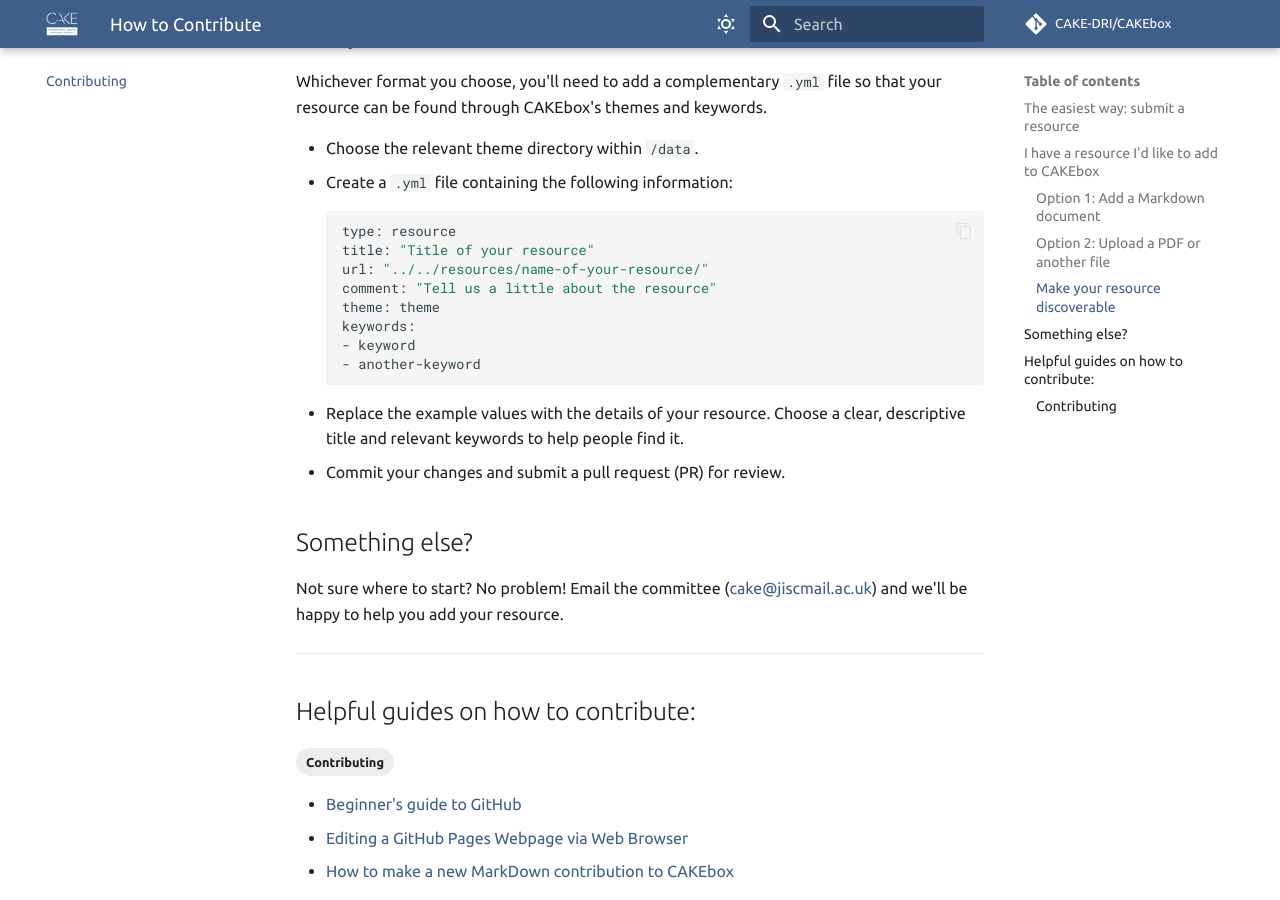
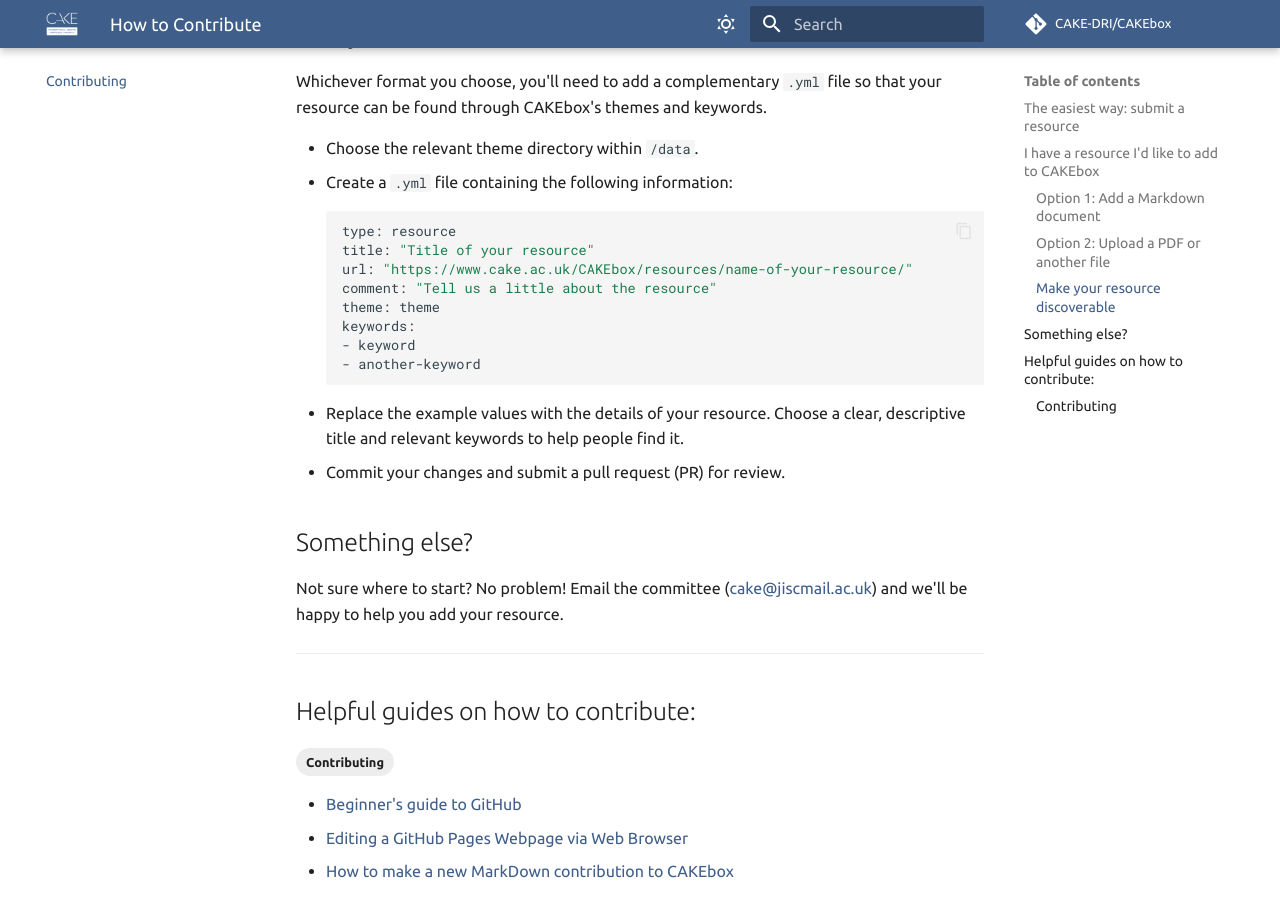
Before and after one commit to CAKE-DRI/CAKEbox, an MkDocs documentation site: the page built from docs/how-to-contribute/index.md, in a window 1280 px wide and 900 px high, scrolled down 1348 px. Built offline with MkDocs 1.6.1 and Material for MkDocs 9.7.7, drawn with Linux system fonts in a browser that asks for light colours; comment, search, counter and statistics services are not loaded; some of the changed lines change nothing that is shown.

Commit message:
updating broken relative links

````diff
--- a/docs/how-to-contribute/index.md
+++ b/docs/how-to-contribute/index.md
@@ -52,7 +52,7 @@ Whichever format you choose, you'll need to add a complementary `.yml` file so t
     ```bash
     type: resource
     title: "Title of your resource"
-    url: "../../resources/name-of-your-resource/"
+    url: "https://www.cake.ac.uk/CAKEbox/resources/name-of-your-resource/"
     comment: "Tell us a little about the resource"
     theme: theme
     keywords:
````
Also changed, not shown: 2 other files.
